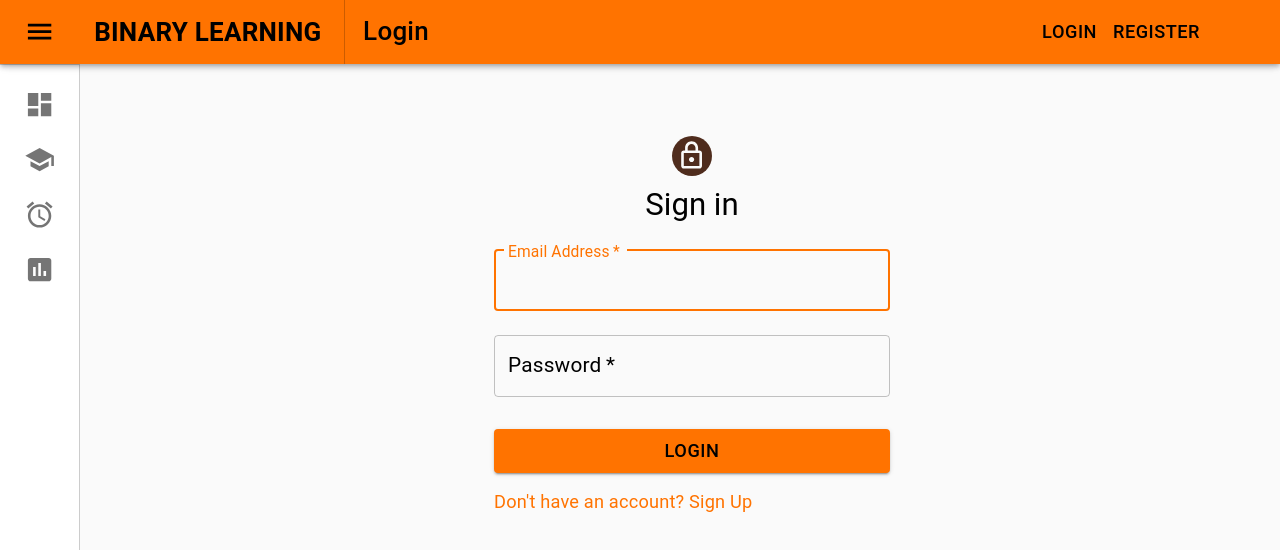
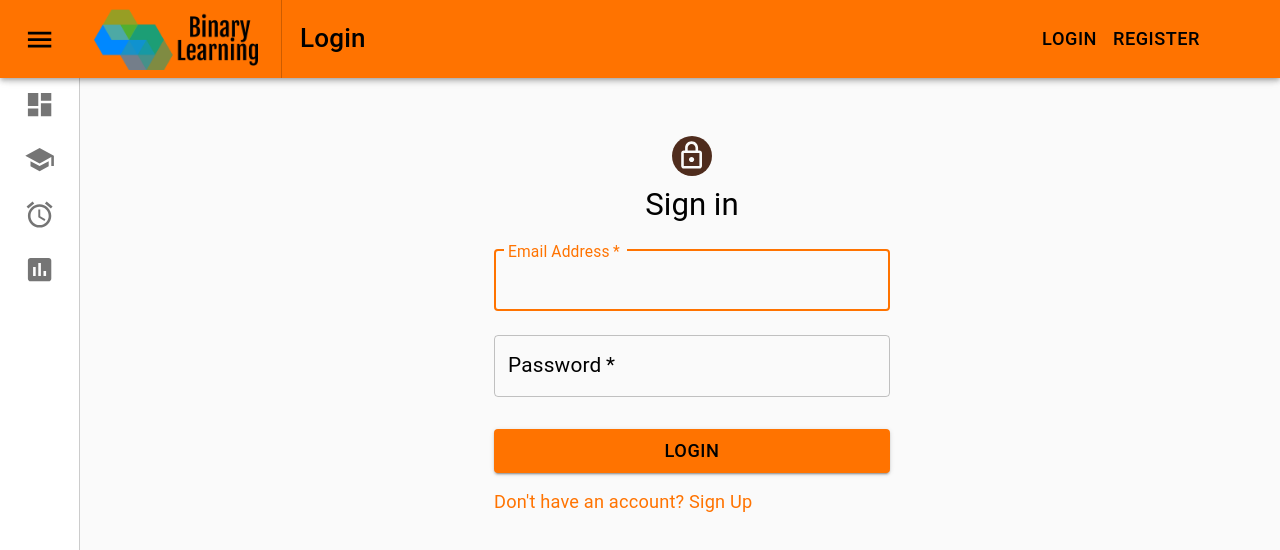
Before and after one commit to spewolf/learning-platform-capstone, a React (Create React App) app: page /login in a window 1280 px wide. Shown: the top 550 px of the page. Built offline with nearby package versions, Linux system fonts and the light colour scheme; no server answers.

Commit message:
Add Logo

```diff
--- a/src/components/HeaderWithDrawer.js
+++ b/src/components/HeaderWithDrawer.js
@@ -22,6 +22,8 @@ import { useContext } from "react";
 import firebase from "firebase";
 import { AuthContext } from "./AuthProvider";
 import Button from "@material-ui/core/Button";
+
+import logo from "../assets/bl_logo.png";
 
 const drawerWidth = 250;
 
@@ -120,6 +122,9 @@ const useStyles = makeStyles((theme) => ({
   fixedHeight: {
     height: 240,
   },
+  logo: {
+    maxHeight: "3rem",
+  },
 }));
 
 function NavItem(props) {
@@ -213,7 +218,7 @@ export default function HeaderWithDrawer(props) {
           >
             <MenuIcon />
           </IconButton>
-            <Button href='/' size="large"><Typography style={{fontSize: 26, fontWeight: 700}}>Binary Learning</Typography></Button>
+            <Button href='/' size="large"><img className={classes.logo} src={logo} alt="Logo"/></Button>
             <div style={{width: "1%"}} />
             <Divider dark orientation="vertical" flexItem />
             <div style={{width: "1.5%"}} />
```
Also changed, not shown: src/assets/bl_logo.png (added).
